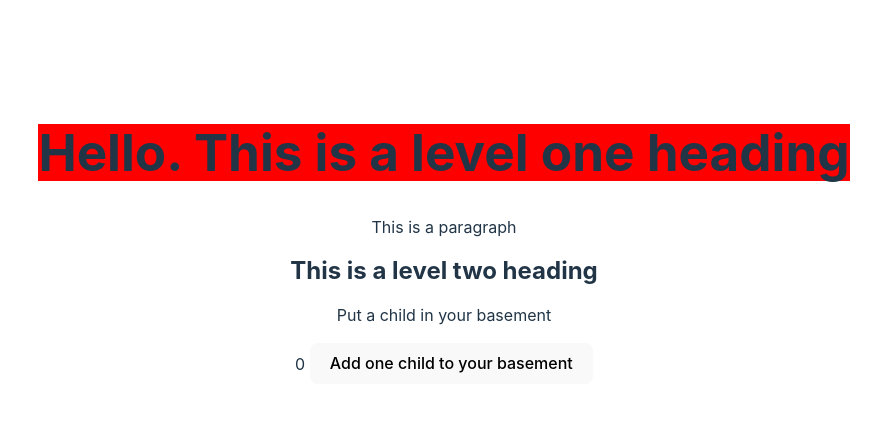
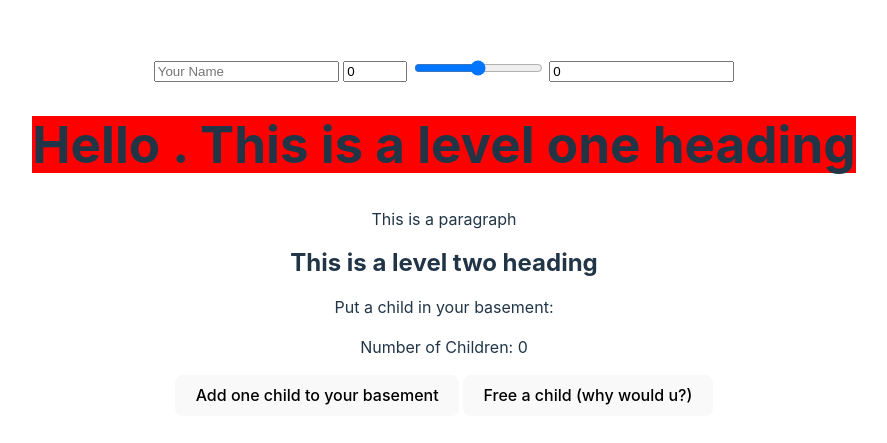
Before and after one commit to CornStalks/Vite-Svelte, a Svelte app: page / in a window 1280 px wide. Shown: the part 163-606 px from the top of the page, without its empty margins (196-1083 px from the left). Built offline with nearby package versions, Linux system fonts and the light colour scheme.

Commit message:
1 file modified

```diff
--- a/src/App.svelte
+++ b/src/App.svelte
@@ -1,16 +1,29 @@
 <script>
+
+let randomnumber = 0
 
 let children_in_basement = 0
 
 function add_a_child(){
 children_in_basement +=1
 }
+function kill_a_child(){
+children_in_basement -=1
+}
 
+let YourName = "" // Btw doulbe quotes ("") is a string!
 </script>
 
+<input type="text" bind:value={YourName} placeholder="Your Name"/>
+<input type="number" bind:value={children_in_basement} min="0" max="100" />
+<input type="range" bind:value={randomnumber} min="-100" max="100" />
+<input type="number" bind:value={randomnumber}/>
+
+<!-- Idk why this wierd comment symbols are here. But anyways...
+There are many different types of inputs. there are checkboxes as well as other stuff!-->
 
 <h1>
-Hello. This is a level one heading
+Hello {YourName}. This is a level one heading
 </h1>
 
 <p>This is a paragraph</p>
@@ -25,11 +38,14 @@ background: red
 }
 </style>
 
-<p> Put a child in your basement </p>
+<p> Put a child in your basement: </p>
+<p>Number of Children: {children_in_basement} </p>
 
-{
-children_in_basement
 
-}
-<button>
+<button on:click={add_a_child}>
+
 Add one child to your basement</button>
+
+<button on:click={kill_a_child}>
+
+Free a child (why would u?) </button>
```
